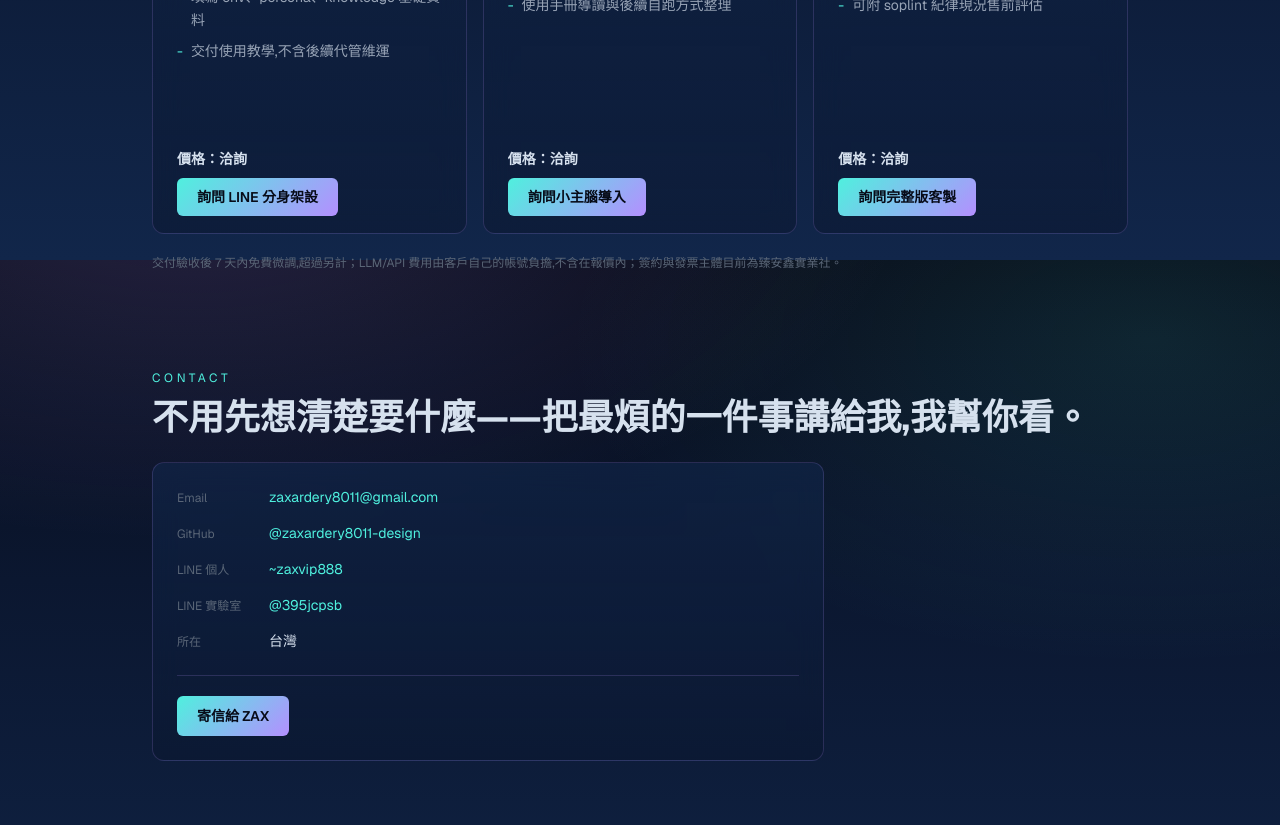
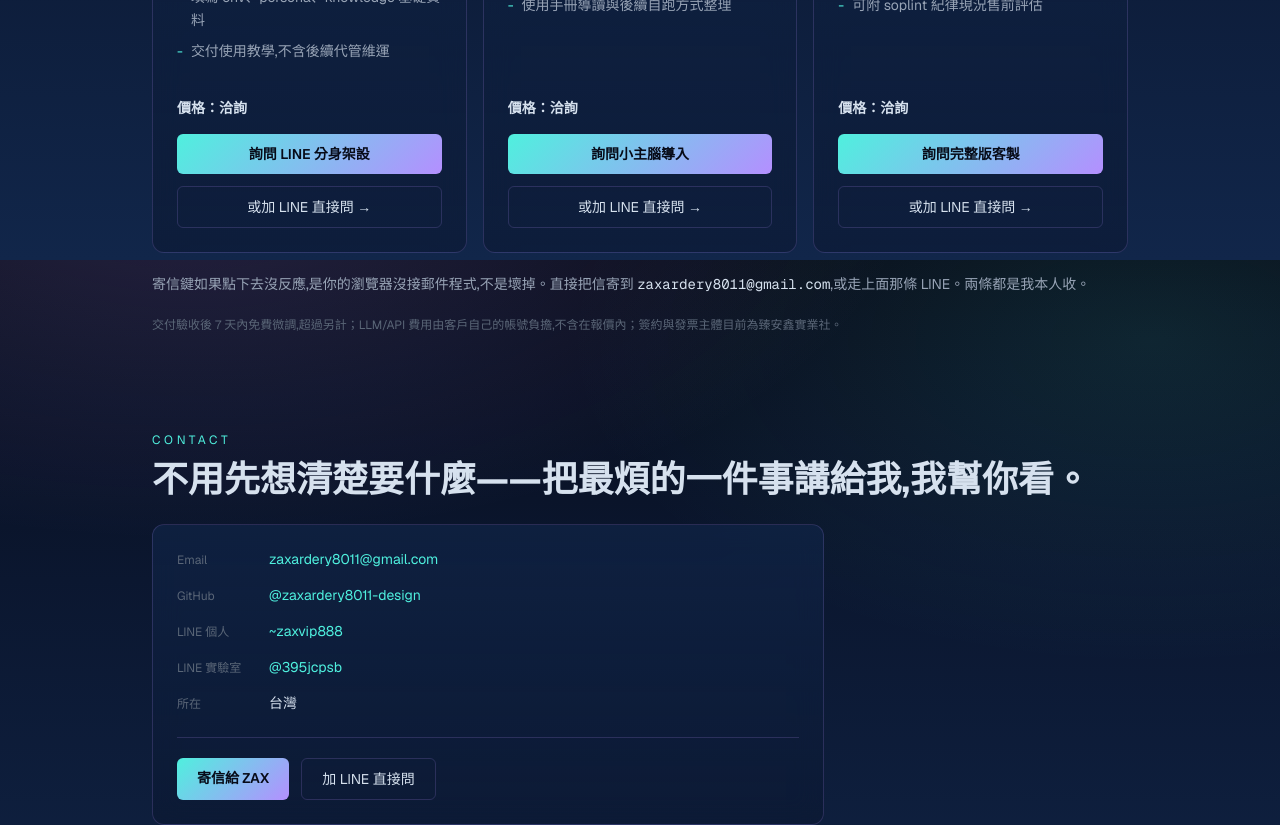
Before and after one commit to zaxardery8011-design/zax-site, a Next.js app: page /contact in a window 1280 px wide. Shown: the part 540-1365 px from the top of the page. Built offline with nearby package versions, Linux system fonts and the light colour scheme.

Commit message:
fix(contact): 成交頁四個行動全是 mailto——沒接郵件程式的瀏覽器點了沒反應,每個出口並排一條 LINE
Co-Authored-By: Claude Opus 5 <noreply@anthropic.com>

```diff
--- a/app/contact/page.tsx
+++ b/app/contact/page.tsx
@@ -1,4 +1,9 @@
 import { Card, CTAButton, SectionHeader } from "@/app/components";
+
+// 這頁每個行動原本都只有 mailto 一條路。瀏覽器沒設定郵件程式時,mailto 是點了沒反應
+// 的靜默失敗,所以每個出口都並排一條 LINE,兩條路指向同一個人。
+const LINE_PERSONAL_URL = "https://line.me/R/ti/p/~zaxvip888";
+const EMAIL = "zaxardery8011@gmail.com";
 
 const servicePackages = [
   {
@@ -79,13 +84,27 @@ export default function Contact() {
                 <p className="text-sm font-semibold text-[color:var(--fg-0)] mb-4">
                   價格：洽詢
                 </p>
-                <CTAButton href={item.href} className="w-full justify-center">
+                <CTAButton href={item.href} className="block w-full text-center">
                   {item.cta}
+                </CTAButton>
+                <CTAButton
+                  href={LINE_PERSONAL_URL}
+                  target="_blank"
+                  variant="ghost"
+                  className="mt-3 block w-full text-center"
+                >
+                  或加 LINE 直接問 →
                 </CTAButton>
               </div>
             </Card>
           ))}
         </div>
+
+        <p className="mt-5 text-sm text-[color:var(--fg-1)] leading-relaxed">
+          寄信鍵如果點下去沒反應,是你的瀏覽器沒接郵件程式,不是壞掉。直接把信寄到{" "}
+          <span className="font-mono text-[color:var(--fg-0)]">{EMAIL}</span>
+          ,或走上面那條 LINE。兩條都是我本人收。
+        </p>
 
         <p className="mt-5 text-xs text-[color:var(--fg-2)] leading-relaxed">
           交付驗收後 7 天內免費微調,超過另計；LLM/API 費用由客戶自己的帳號負擔,不含在報價內；簽約與發票主體目前為臻安鑫實業社。
@@ -107,10 +126,10 @@ export default function Contact() {
             <div className="flex items-baseline gap-3">
               <span className="text-[color:var(--fg-2)] w-20 text-xs">Email</span>
               <a
-                href="mailto:zaxardery8011@gmail.com"
+                href={`mailto:${EMAIL}`}
                 className="text-[color:var(--accent-cyan)] hover:underline"
               >
-                zaxardery8011@gmail.com
+                {EMAIL}
               </a>
             </div>
             <div className="flex items-baseline gap-3">
@@ -137,12 +156,20 @@ export default function Contact() {
               <span>台灣</span>
             </div>
           </div>
-          <div className="mt-6 pt-5 border-t border-[color:var(--border)]">
+          <div className="mt-6 pt-5 border-t border-[color:var(--border)] flex flex-col gap-3 sm:flex-row">
             <CTAButton
-              href="mailto:zaxardery8011@gmail.com?subject=ZAX%20%E5%8F%B0%E7%81%A3%E9%9A%8A%20%E8%AB%AE%E8%A9%A2"
-              className="inline-block"
+              href={`mailto:${EMAIL}?subject=ZAX%20%E5%8F%B0%E7%81%A3%E9%9A%8A%20%E8%AB%AE%E8%A9%A2`}
+              className="text-center"
             >
               寄信給 ZAX
+            </CTAButton>
+            <CTAButton
+              href={LINE_PERSONAL_URL}
+              target="_blank"
+              variant="ghost"
+              className="text-center"
+            >
+              加 LINE 直接問
             </CTAButton>
           </div>
         </Card>
```
